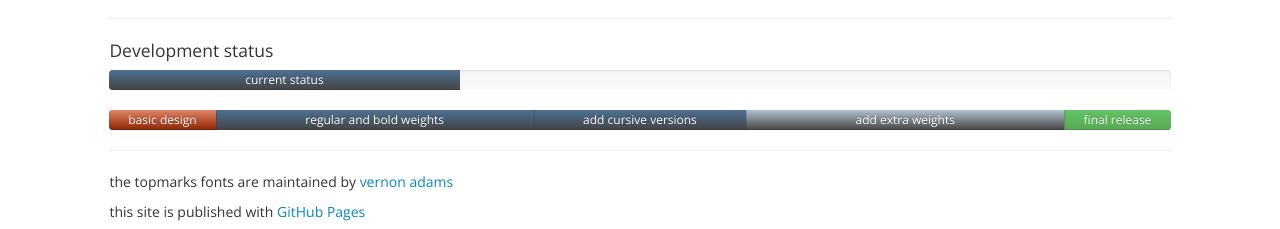
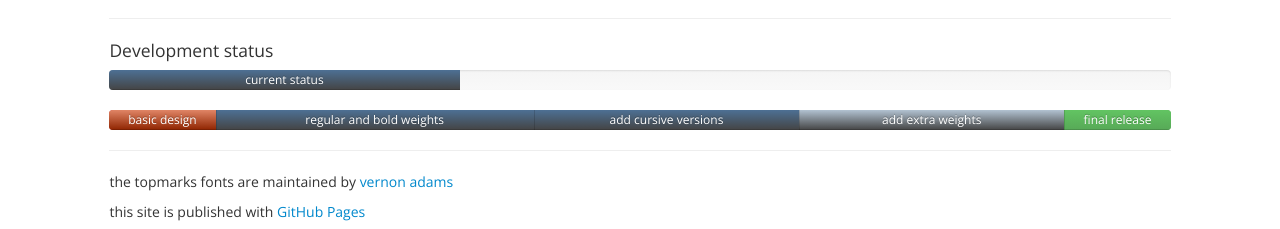
Before and after one commit to vernnobile/topmarks, a Jekyll site: the page built from index.html, in a window 1280 px wide. Shown: the part 713-942 px from the top of the page. Built offline with Jekyll 4.4.1, drawn with Linux system fonts in a browser that asks for light colours; some web fonts are replaced.

Commit message:
Update roadmap.html

```diff
--- a/_includes/roadmap.html
+++ b/_includes/roadmap.html
@@ -6,8 +6,8 @@
 <div class="progress">
   <div class="bar bar-danger" style="width: 10%;">basic design</div>
   <div class="bar bar-warning" style="width: 30%;">regular and bold weights</div>
-  <div class="bar bar-warning" style="width: 20%;">add cursive versions</div>
-    <div class="bar bar-info" style="width: 30%;">add extra weights</div>
+  <div class="bar bar-warning" style="width: 25%;">add cursive versions</div>
+    <div class="bar bar-info" style="width: 25%;">add extra weights</div>
   <div class="bar bar-success" style="width: 10%;">final release</div>
 </div>
 
```
